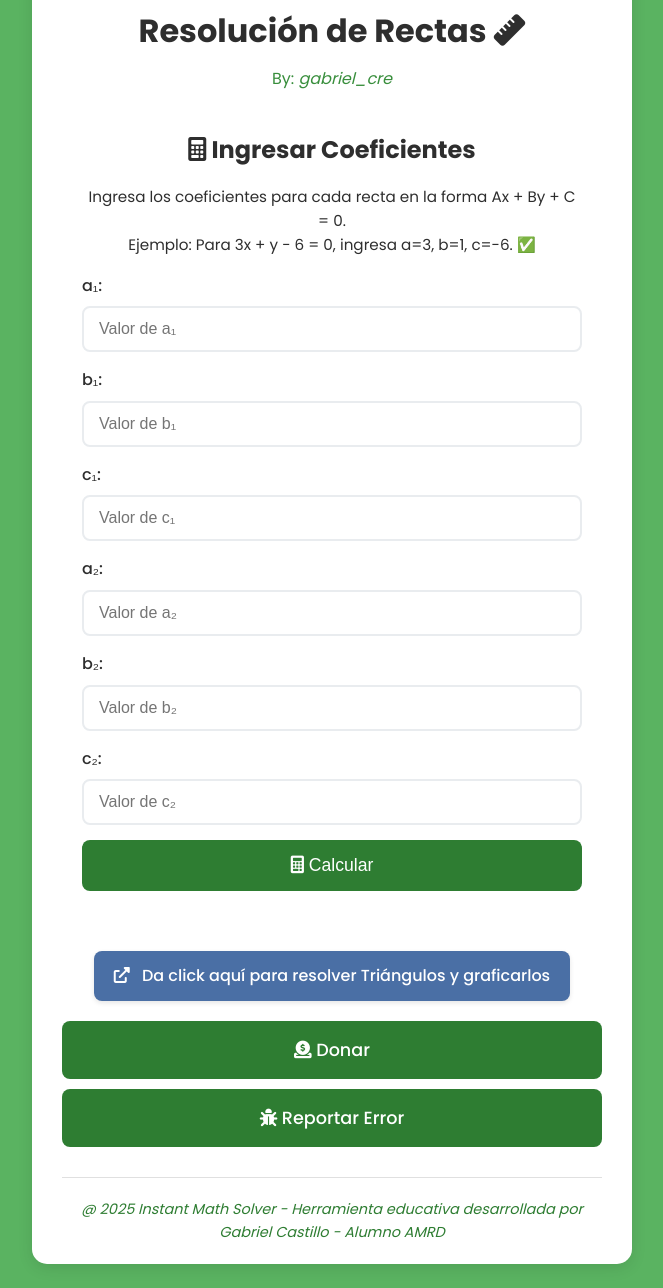
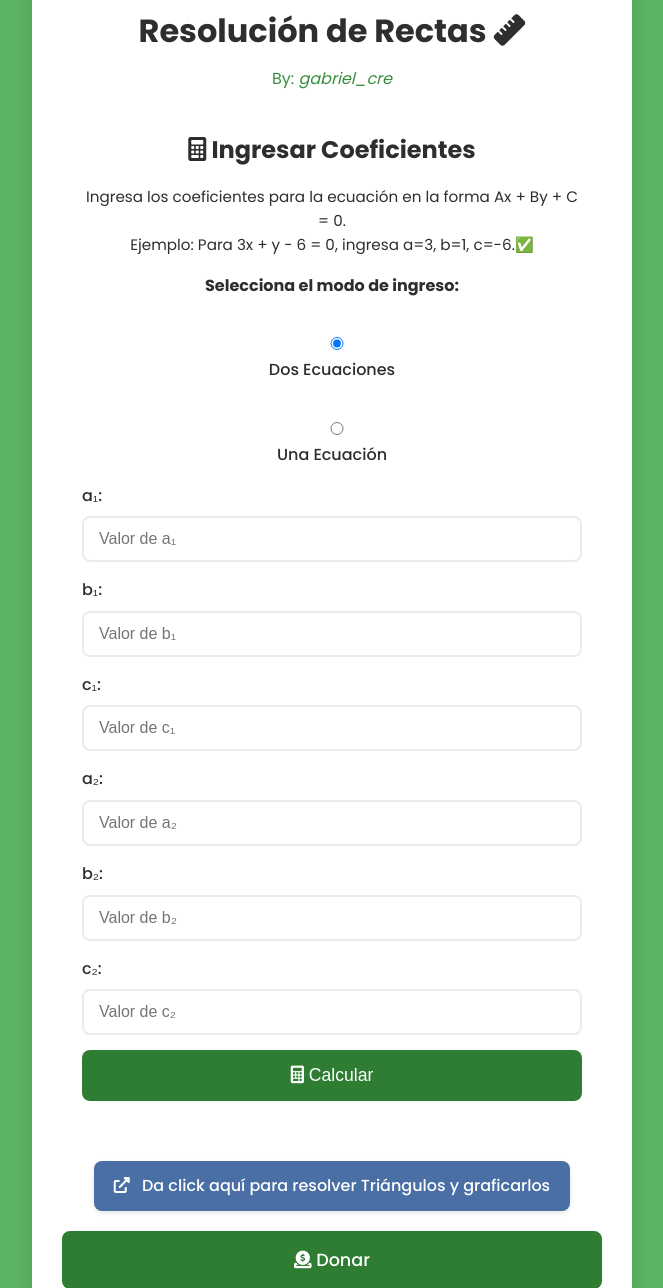
Before and after one commit to Gabriel-creZ/nismoos-rectas1, a Flask app: page / in a window 1280 px wide. Shown: the part 171-1459 px from the top of the page, without its empty margins (308-971 px from the left). Before the commit the page ends 1435 px from the top, so only its background shows below. Run offline with Flask 2, Linux system fonts and the light colour scheme; the visitor is signed in with stand-in values (Sample User, id 1).

Commit message:
Final Release 3.2

```diff
--- a/app.py
+++ b/app.py
@@ -82,7 +82,6 @@ def calcularDistancia(p1, p2):
     return round(math.sqrt((p2[0] - p1[0])**2 + (p2[1] - p1[1])**2), 2)
 
 def calcularAnguloEntreRectas(m1, m2):
-    # Calcula el ángulo entre dos rectas dadas sus pendientes.
     try:
         if m1 is None:  # Recta vertical
             ang1 = 90.0
@@ -93,7 +92,6 @@ def calcularAnguloEntreRectas(m1, m2):
         else:
             ang2 = math.degrees(math.atan(m2))
         angulo = abs(ang1 - ang2)
-        # Aseguramos que el ángulo no exceda 90 grados
         if angulo > 90:
             angulo = 180 - angulo
         return round(angulo, 2)
@@ -102,7 +100,6 @@ def calcularAnguloEntreRectas(m1, m2):
         return None
 
 def graficarRectas(a1, b1, c1, a2, b2, c2, resultado):
-    # Gráfico estático con matplotlib mejorado
     plt.figure(figsize=(7, 7))
     x_vals = np.linspace(-10, 10, 400)
 
@@ -126,7 +123,6 @@ def graficarRectas(a1, b1, c1, a2, b2, c2, resultado):
     if resultado and resultado["tipo"] == "interseccion" and resultado["punto"] is not None:
         x_sol, y_sol = resultado["punto"]
         plt.plot(x_sol, y_sol, 'ko', label="Intersección")
-        # Etiqueta el punto de intersección
         plt.annotate(f"({round(x_sol,2)}, {round(y_sol,2)})", (x_sol, y_sol), textcoords="offset points", xytext=(5,5))
 
     plt.axhline(0, color='black', linewidth=0.5)
@@ -145,7 +141,6 @@ def graficarRectas(a1, b1, c1, a2, b2, c2, resultado):
     return buf
 
 def graficarRectasInteractivo(a1, b1, c1, a2, b2, c2, resultado):
-    # Gráfico interactivo usando Plotly
     x_vals = np.linspace(-10, 10, 400)
 
     def get_y(a, b, c, x_array):
@@ -182,7 +177,58 @@ def graficarRectasInteractivo(a1, b1, c1, a2, b2, c2, resultado):
                       yaxis_title="Eje Y",
                       legend_title="Leyenda",
                       template="plotly_white")
-    # Retornamos el HTML del gráfico
+    return fig.to_html(full_html=False)
+
+def graficarUnaRecta(a, b, c):
+    plt.figure(figsize=(7, 7))
+    x_vals = np.linspace(-10, 10, 400)
+
+    def get_y(a, b, c, x_array):
+        return None if abs(b) < 1e-14 else (-a * x_array - c) / b
+
+    y = get_y(a, b, c, x_vals)
+    if y is not None:
+        plt.plot(x_vals, y, label=f"{a}x + {b}y + {c} = 0", color="darkorange")
+    else:
+        x_const = -c / a
+        plt.axvline(x_const, color="darkorange", label=f"x = {x_const:.2f}")
+
+    plt.axhline(0, color='black', linewidth=0.5)
+    plt.axvline(0, color='black', linewidth=0.5)
+    plt.xlabel("Eje X")
+    plt.ylabel("Eje Y")
+    plt.title("Gráfica de la Recta")
+    plt.legend()
+    plt.grid(True)
+    plt.axis('equal')
+
+    buf = io.BytesIO()
+    plt.savefig(buf, format="png")
+    buf.seek(0)
+    plt.close()
+    return buf
+
+def graficarUnaRectaInteractivo(a, b, c):
+    x_vals = np.linspace(-10, 10, 400)
+
+    def get_y(a, b, c, x_array):
+        return None if abs(b) < 1e-14 else (-a * x_array - c) / b
+
+    y = get_y(a, b, c, x_vals)
+    fig = go.Figure()
+    if y is not None:
+        fig.add_trace(go.Scatter(x=x_vals, y=y, mode='lines', name=f"{a}x + {b}y + {c} = 0",
+                                 line=dict(color='darkorange')))
+    else:
+        x_const = -c / a
+        fig.add_trace(go.Scatter(x=[x_const]*2, y=[-10, 10], mode='lines', name=f"x = {x_const:.2f}",
+                                 line=dict(color='darkorange')))
+
+    fig.update_layout(title="Gráfica Interactiva de la Recta",
+                      xaxis_title="Eje X",
+                      yaxis_title="Eje Y",
+                      legend_title="Leyenda",
+                      template="plotly_white")
     return fig.to_html(full_html=False)
 
 # --- Rutas para login y autenticación ---
@@ -192,7 +238,6 @@ def login():
     if request.method == "POST":
         username = request.form.get("username")
         password = request.form.get("password")
-        # Validación con usuario "alumno" y contraseña "amrd"
         if username == "alumno" and password == "amrd":
             session["logged_in"] = True
             session["user"] = username
@@ -209,77 +254,90 @@ def logout():
     return redirect(url_for("login"))
 
 # --- Ruta principal (index) ---
-
 @app.route("/", methods=["GET", "POST"])
 def index():
     if not session.get("logged_in"):
         return redirect(url_for("login"))
 
     if request.method == "POST":
-        try:
-            a1 = float(request.form["a1"])
-            b1 = float(request.form["b1"])
-            c1 = float(request.form["c1"])
-            a2 = float(request.form["a2"])
-            b2 = float(request.form["b2"])
-            c2 = float(request.form["c2"])
-        except ValueError:
-            return render_template("index.html", error="Por favor ingresa valores numéricos válidos.")
+        modo = request.form.get("modo", "dos")  # "dos" por defecto
+        if modo == "una":
+            try:
+                a1 = float(request.form["a1"])
+                b1 = float(request.form["b1"])
+                c1 = float(request.form["c1"])
+            except ValueError:
+                return render_template("index.html", error="Por favor ingresa valores numéricos válidos.")
 
-        resultado = resolverSistema(a1, b1, c1, a2, b2, c2)
-        datos1 = calcularDatosRecta(a1, b1, c1)
-        datos2 = calcularDatosRecta(a2, b2, c2)
+            datos1 = calcularDatosRecta(a1, b1, c1)
+            buf = graficarUnaRecta(a1, b1, c1)
+            grafico_estatico = base64.b64encode(buf.getvalue()).decode("ascii")
+            grafico_interactivo = graficarUnaRectaInteractivo(a1, b1, c1)
 
-        # Comparación de pendientes e inclinaciones
-        pendiente1 = datos1["pendiente"] if datos1["pendiente"] is not None else float('inf')
-        pendiente2 = datos2["pendiente"] if datos2["pendiente"] is not None else float('inf')
-        if abs(pendiente1) > abs(pendiente2):
-            comp_pendiente = f"🔥 La recta 1 tiene la mayor pendiente: {datos1['pendiente']}"
-        elif abs(pendiente2) > abs(pendiente1):
-            comp_pendiente = f"🔥 La recta 2 tiene la mayor pendiente: {datos2['pendiente']}"
+            return render_template("resultado.html",
+                                   modo="una",
+                                   datos1=datos1,
+                                   grafico_estatico=grafico_estatico,
+                                   grafico_interactivo=grafico_interactivo)
         else:
-            comp_pendiente = "🔥 Ambas rectas tienen la misma pendiente."
+            try:
+                a1 = float(request.form["a1"])
+                b1 = float(request.form["b1"])
+                c1 = float(request.form["c1"])
+                a2 = float(request.form["a2"])
+                b2 = float(request.form["b2"])
+                c2 = float(request.form["c2"])
+            except ValueError:
+                return render_template("index.html", error="Por favor ingresa valores numéricos válidos.")
 
-        ang1 = datos1["anguloConEjeX"]
-        ang2 = datos2["anguloConEjeX"]
-        if ang1 > ang2:
-            comp_inclinacion = f"🌟 La recta 1 tiene mayor inclinación: {ang1}°"
-        elif ang2 > ang1:
-            comp_inclinacion = f"🌟 La recta 2 tiene mayor inclinación: {ang2}°"
-        else:
-            comp_inclinacion = "🌟 Ambas rectas tienen la misma inclinación."
+            resultado = resolverSistema(a1, b1, c1, a2, b2, c2)
+            datos1 = calcularDatosRecta(a1, b1, c1)
+            datos2 = calcularDatosRecta(a2, b2, c2)
 
-        # Calcular ángulo entre rectas (usando las pendientes originales)
-        angulo_entre = calcularAnguloEntreRectas(datos1["pendiente"], datos2["pendiente"])
+            pendiente1 = datos1["pendiente"] if datos1["pendiente"] is not None else float('inf')
+            pendiente2 = datos2["pendiente"] if datos2["pendiente"] is not None else float('inf')
+            if abs(pendiente1) > abs(pendiente2):
+                comp_pendiente = f"🔥 La recta 1 tiene la mayor pendiente: {datos1['pendiente']}"
+            elif abs(pendiente2) > abs(pendiente1):
+                comp_pendiente = f"🔥 La recta 2 tiene la mayor pendiente: {datos2['pendiente']}"
+            else:
+                comp_pendiente = "🔥 Ambas rectas tienen la misma pendiente."
 
-        # Si existe intersección, calcular la distancia desde el origen
-        distancia_interseccion = None
-        if resultado and resultado["tipo"] == "interseccion" and resultado["punto"]:
-            distancia_interseccion = calcularDistancia((0,0), resultado["punto"])
+            ang1 = datos1["anguloConEjeX"]
+            ang2 = datos2["anguloConEjeX"]
+            if ang1 > ang2:
+                comp_inclinacion = f"🌟 La recta 1 tiene mayor inclinación: {ang1}°"
+            elif ang2 > ang1:
+                comp_inclinacion = f"🌟 La recta 2 tiene mayor inclinación: {ang2}°"
+            else:
+                comp_inclinacion = "🌟 Ambas rectas tienen la misma inclinación."
 
-        # Generar gráfica (se pueden escoger ambas, aquí se usa la interactiva)
-        grafico_interactivo = graficarRectasInteractivo(a1, b1, c1, a2, b2, c2, resultado)
-        # También se genera el gráfico estático
-        buf = graficarRectas(a1, b1, c1, a2, b2, c2, resultado)
-        grafico_estatico = base64.b64encode(buf.getvalue()).decode("ascii")
+            angulo_entre = calcularAnguloEntreRectas(datos1["pendiente"], datos2["pendiente"])
 
-        return render_template("resultado.html",
-                               resultado=resultado,
-                               datos1=datos1,
-                               datos2=datos2,
-                               comp_pendiente=comp_pendiente,
-                               comp_inclinacion=comp_inclinacion,
-                               angulo_entre=angulo_entre,
-                               distancia_interseccion=distancia_interseccion,
-                               grafico_estatico=grafico_estatico,
-                               grafico_interactivo=grafico_interactivo)
+            distancia_interseccion = None
+            if resultado and resultado["tipo"] == "interseccion" and resultado["punto"]:
+                distancia_interseccion = calcularDistancia((0,0), resultado["punto"])
+
+            grafico_interactivo = graficarRectasInteractivo(a1, b1, c1, a2, b2, c2, resultado)
+            buf = graficarRectas(a1, b1, c1, a2, b2, c2, resultado)
+            grafico_estatico = base64.b64encode(buf.getvalue()).decode("ascii")
+
+            return render_template("resultado.html",
+                                   modo="dos",
+                                   resultado=resultado,
+                                   datos1=datos1,
+                                   datos2=datos2,
+                                   comp_pendiente=comp_pendiente,
+                                   comp_inclinacion=comp_inclinacion,
+                                   angulo_entre=angulo_entre,
+                                   distancia_interseccion=distancia_interseccion,
+                                   grafico_estatico=grafico_estatico,
+                                   grafico_interactivo=grafico_interactivo)
     return render_template("index.html")
 
 # --- Rutas adicionales ---
-
 @app.route("/donar")
 def donar():
-    # Sección de donaciones
     return render_template("donar.html")
 
 @app.route("/reporte", methods=["GET", "POST"])
--- a/templates/index.html
+++ b/templates/index.html
@@ -28,10 +28,20 @@
       <div class="form-container">
         <h2 class="form-title"><i class="fas fa-calculator"></i> Ingresar Coeficientes</h2>
         <div class="instruction">
-          Ingresa los coeficientes para cada recta en la forma Ax + By + C = 0.<br>
-          Ejemplo: Para 3x + y - 6 = 0, ingresa a=3, b=1, c=-6. ✅
+          Ingresa los coeficientes para la ecuación en la forma Ax + By + C = 0.<br>
+          Ejemplo: Para 3x + y - 6 = 0, ingresa a=3, b=1, c=-6.✅
+        </div>
+        <!-- Selección de modo -->
+        <div class="form-group" style="text-align: center;">
+          <label><strong>Selecciona el modo de ingreso:</strong></label><br>
+          <input type="radio" name="modo" value="dos" id="modo_dos" checked>
+          <label for="modo_dos">Dos Ecuaciones</label>
+          &nbsp;&nbsp;
+          <input type="radio" name="modo" value="una" id="modo_una">
+          <label for="modo_una">Una Ecuación</label>
         </div>
         <form method="POST">
+          <!-- Campos de la primera ecuación -->
           <div class="form-group">
             <label for="a1">a₁:</label>
             <input type="text" name="a1" id="a1" placeholder="Valor de a₁" required>
@@ -44,6 +54,7 @@
             <label for="c1">c₁:</label>
             <input type="text" name="c1" id="c1" placeholder="Valor de c₁" required>
           </div>
+          <!-- Campos de la segunda ecuación -->
           <div class="form-group">
             <label for="a2">a₂:</label>
             <input type="text" name="a2" id="a2" placeholder="Valor de a₂" required>
@@ -86,5 +97,24 @@
       <em>@ 2025 Instant Math Solver - Herramienta educativa desarrollada por Gabriel Castillo - Alumno AMRD</em>
     </div>
   </div>
+
+  <!-- Script para ocultar campos de la segunda ecuación si se selecciona "Una Ecuación" -->
+  <script>
+    const modoUna = document.getElementById('modo_una');
+    const modoDos = document.getElementById('modo_dos');
+    const camposSegundaEcuacion = ['a2', 'b2', 'c2'];
+
+    function actualizarVisibilidad() {
+      camposSegundaEcuacion.forEach(function(id) {
+        document.getElementById(id).parentElement.style.display = modoUna.checked ? 'none' : 'block';
+      });
+    }
+
+    modoUna.addEventListener('change', actualizarVisibilidad);
+    modoDos.addEventListener('change', actualizarVisibilidad);
+
+    // Inicializar la visibilidad al cargar
+    actualizarVisibilidad();
+  </script>
 </body>
 </html>
--- a/templates/login.html
+++ b/templates/login.html
@@ -43,7 +43,7 @@
     </form>
 
     <div class="footer">
-      <p><em>@ 2025 Instant Math Solver - Herramienta con fines educativos desarrollada por Gabriel Castillo - Alumno AMRD</em></p>
+      <p><em>@ 2025 Instant Math Solver - Herramienta educativa desarrollada por Gabriel Castillo - Alumno AMRD</em></p>
     </div>
   </div>
 </body>
```
Also changed, not shown: templates/resultado.html (+23 -1 lines).
